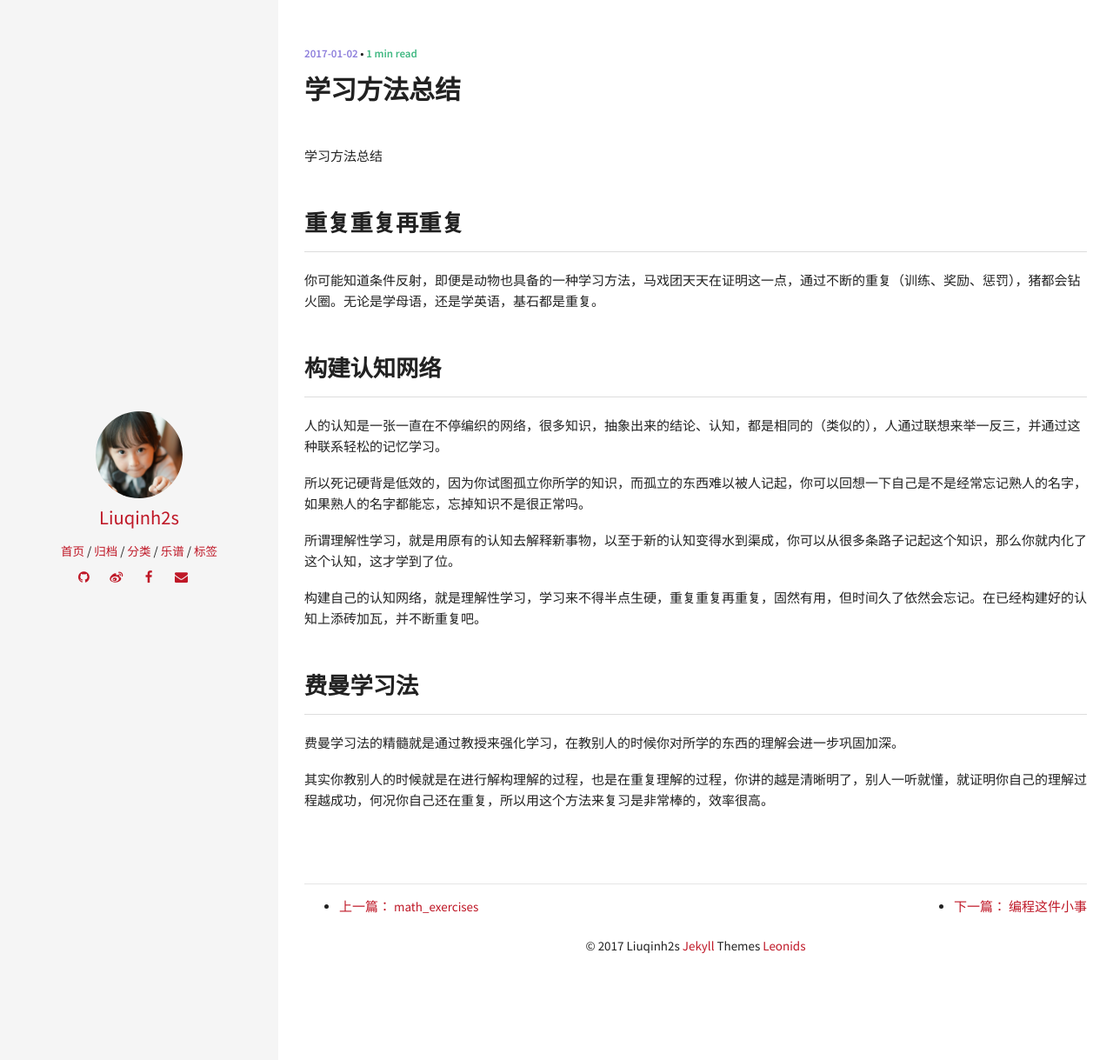
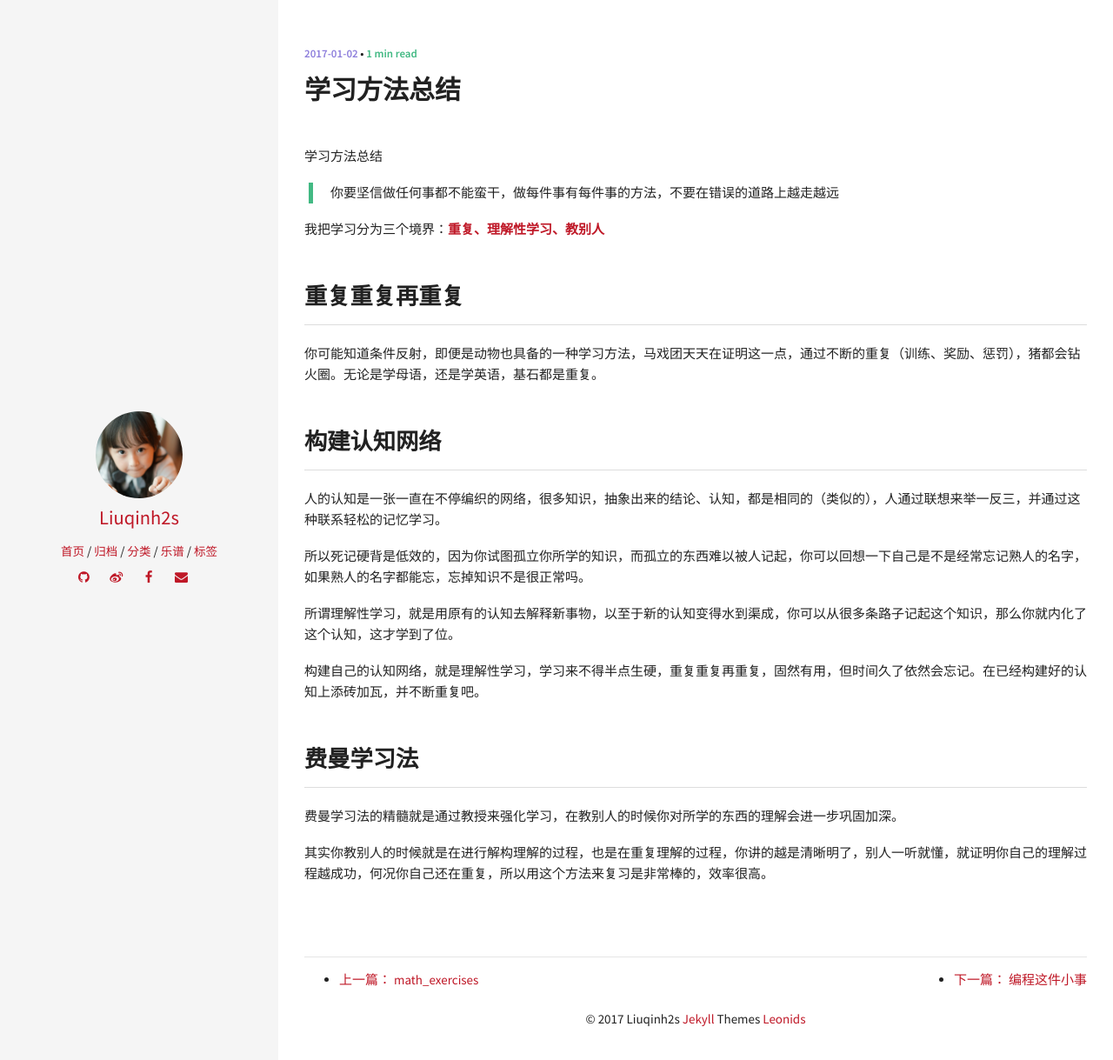
Before and after one commit to transcendtron/liuqinh2s.github.io, a Jekyll site: the page built from _posts/2017-1-2-learning-strategy.md, in a window 1280 px wide. Shown: the top 1219 px of the page at 87% size. Built offline with Jekyll 4.4.1, drawn with Linux system fonts in a browser that asks for light colours.

Commit message:
fix a blog

```diff
--- a/_posts/2017-1-2-learning-strategy.md
+++ b/_posts/2017-1-2-learning-strategy.md
@@ -6,6 +6,10 @@ categories: 方法
 
 
 学习方法总结
+
+>你要坚信做任何事都不能蛮干，做每件事有每件事的方法，不要在错误的道路上越走越远
+
+我把学习分为三个境界：**重复、理解性学习、教别人**
 
 ## 重复重复再重复
 
```
Also changed, not shown: _posts/2016-12-7-test.md (+1 -1 lines).
